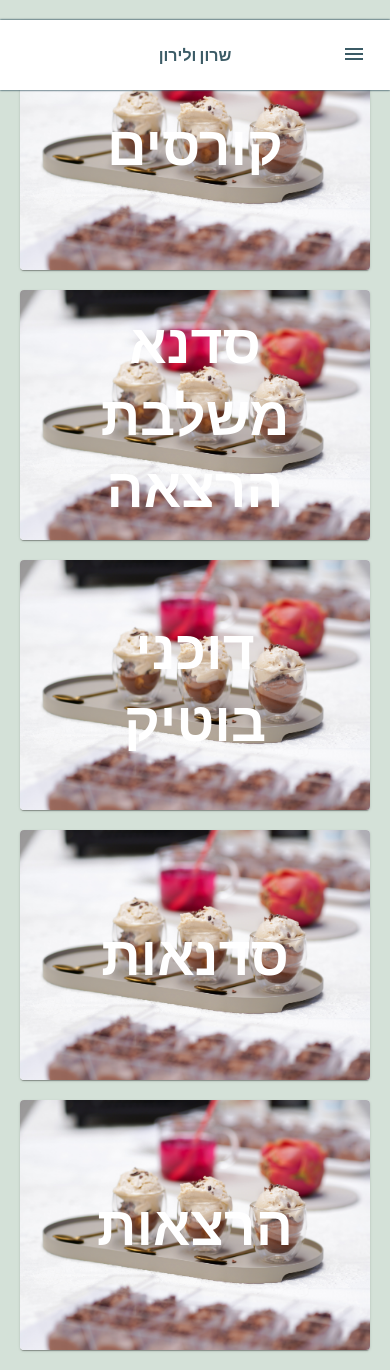
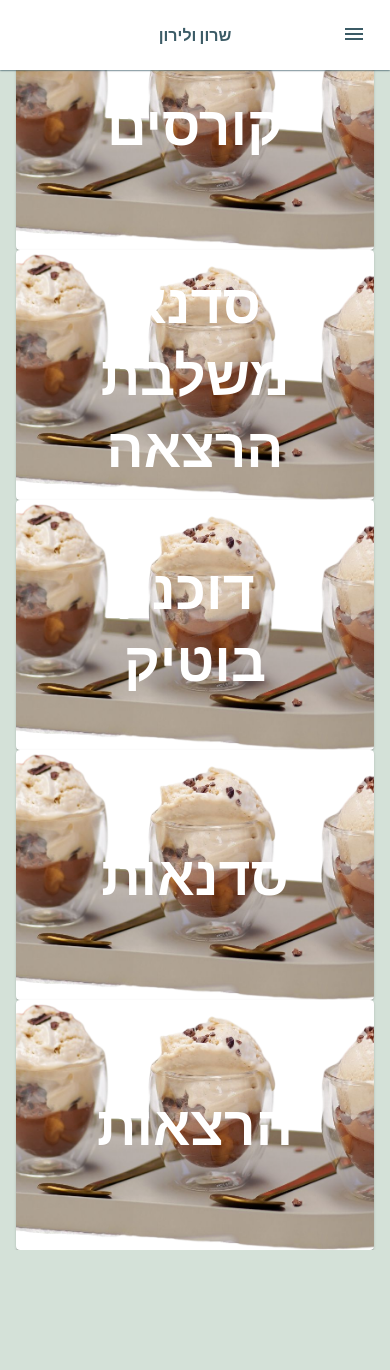
Before and after one commit to adicohen26/slWeb, a React (Create React App) app in the folder client/: page /services in a window 390 px wide. After the commit the page ends 1250 px from the top, so only its background shows below. Built offline with nearby package versions, Linux system fonts and the light colour scheme.

Commit message:
cards on all services page and specific type of service is partial responsive

```diff
--- a/client/public/responsive.css
+++ b/client/public/responsive.css
@@ -84,12 +84,23 @@
         height: 100%;
         margin: 0 auto 0 auto;
     }
-    .productDiscription{
-
-    }
     .swiper-content{
         display:flex;
         justify-content:space-between;
+    }
+    .all-cards-container{
+        width:100%;
+
+    }
+    .small-card{
+        width:50%
+    }
+    .small-cards-container{
+        display: inline-flex;
+        width:100%;
+    }
+    .cardsParent{
+        width: 45%;
     }
 
 }
@@ -137,6 +148,9 @@
         display: inline-flex;
         justify-content: space-around;
     }
+    .cardsParent{
+        width: 80%;
+    }
 }
 
 /* phone */
@@ -153,3 +167,14 @@
     padding: 0 2rem ;
     }
 }
+
+/* computer and tablet */
+@media (min-width:732px){
+    .popup{
+        width:50%;
+        height:40%;
+        position: relative;
+        margin: 0 auto 0 auto;
+        border-radius: 20px;
+    }
+}
--- a/client/public/styles.css
+++ b/client/public/styles.css
@@ -47,8 +47,7 @@ body{
 }
 
 .cardsParent{
-     /* display:inline-block; */
-      margin:20px;
+    margin:20px;
 }
 
 .card-discription-flex-box{
@@ -286,6 +285,13 @@ p{
 
 }
 
+.service-card-container{
+    display: flex;
+    flex-wrap: wrap;
+    justify-content: center;
+    align-items: center;
+}
+
 .swiper-button-next,
 .swiper-button-prev{
     color: white !important;
--- a/client/src/components/AllServices.jsx
+++ b/client/src/components/AllServices.jsx
@@ -3,12 +3,16 @@ import SubjectCard from "./allServices/SubjectCard";
 
 
 function AllServices(){
-    return<div className="container" >
-        <SubjectCard name="קורסים" img="desertWithBackground.jpg" link="/services/course"/>
-        <SubjectCard name="סדנא משלבת הרצאה" img="desertWithBackground.jpg" link="/services/workshop"/>
-        <SubjectCard name="דוכני בוטיק" img="desertWithBackground.jpg" link="/services/boutiqueBooth"/>
-        <SubjectCard name="סדנאות" img="desertWithBackground.jpg" link="/"/>
-        <SubjectCard name="הרצאות" img="desertWithBackground.jpg" link="/"/>
+    return<div className="section-container" >
+        <SubjectCard name="קורסים" img="desertNoBackgrong.png" link="/services/course"/>
+        <div className="small-cards-container">
+           <SubjectCard name="סדנא משלבת הרצאה" img="desertNoBackgrong.png" link="/services/workshop" />
+            <SubjectCard name="דוכני בוטיק" img="desertNoBackgrong.png" link="/services/boutiqueBooth" />
+        </div>
+            <div className="small-cards-container">
+            <SubjectCard name="סדנאות" img="desertNoBackgrong.png" link="/"/>
+            <SubjectCard name="הרצאות" img="desertNoBackgrong.png" link="/" />
+        </div>
 </div>
 }
 
--- a/client/src/components/allServices/SubjectCard.jsx
+++ b/client/src/components/allServices/SubjectCard.jsx
@@ -9,13 +9,16 @@ import { margin } from "@mui/system";
 
 function SubjectCard(props){
   const imgUrl="../../images/"+props.img;
-    return (<Card className="cardsParent">
+  let cssClasses="";
+
+    return (<Card className="all-cards-container">
     <CardActionArea component={Link} to={props.link} >
       <CardMedia
         component="img"
         height="250rem"
         image={imgUrl}
-        alt="courses"
+        background-color="blue"
+        alt="img"
       />
       <div className="overlay">
       <h1>{props.name}</h1>
--- a/client/src/components/homepage/HomePage.jsx
+++ b/client/src/components/homepage/HomePage.jsx
@@ -20,7 +20,7 @@ function HomePage(){
         <FaceVideo />
         <About />
         {data && <Teaser id={"services"} preview={data.previewOptions}/>}
-        {data && <Testimonials reviews={data.reviews} />}
+        {/* {data && <Testimonials reviews={data.reviews} />} */}
 
     </div>)
 }
--- a/client/src/components/homepage/Testimonial.jsx
+++ b/client/src/components/homepage/Testimonial.jsx
@@ -14,7 +14,7 @@ import 'swiper/css/scrollbar';
 
 
 function Testimonials(props){
- return <div className="testimonials container">
+ return <div className="testimonials section-container">
     <h2 className="darkHeading mainHeading">ולקינוח</h2>
     <h3 className="darkHeading mainHeading"> לקוחות מספרים על החוויה שלנו יחד </h3>
     <Swiper
@@ -25,9 +25,6 @@ function Testimonials(props){
     //   speed={800}
     //   pagination={{ clickable: true }}
     //   effect
-
-
-
     effect={"coverflow"}
     modules={[EffectCoverflow, Pagination,Autoplay]}
     grabCursor={true}
--- a/client/src/components/navbar/Navbar.css
+++ b/client/src/components/navbar/Navbar.css
@@ -92,11 +92,15 @@
     width: 66%;
     height: 100%;
     background-color:#3B5B66;
-    /* display: grid; */
-    /* align-items: flex-start; */
     top: 0;
     right: 0;
     transform: 0.3s ease-in-out;
+}
+
+@media  (min-width:580px) and (max-width:768px){
+    .side-bar-container{
+        width: 50%;
+    }
 }
 
 .side-bar-container .logo{
--- a/client/src/components/service/Service.jsx
+++ b/client/src/components/service/Service.jsx
@@ -17,10 +17,12 @@ function Service(props){
 
     (data && console.log(data));
 
-    return <div className="container">
+    return <div className="section-container">
         {isPending && <h1>loading ..</h1>}
         {data && <h2 className="darkHeading">{data[0].typeName}</h2>}
-        {data && data.map((data,index) => <ServiceCard key={index} data={data} id={data.name} openPopup={openPopup}/>)}
+        <div className="service-card-container">
+            {data && data.map((data,index) => <ServiceCard key={index} data={data} id={data.name} openPopup={openPopup}/>)}
+        </div>
         {isOpen && <Popup isOpen={isOpen} setIsOpen={setIsOpen} selectedCard={selectedCard}/>}
     </div>
 }
```
